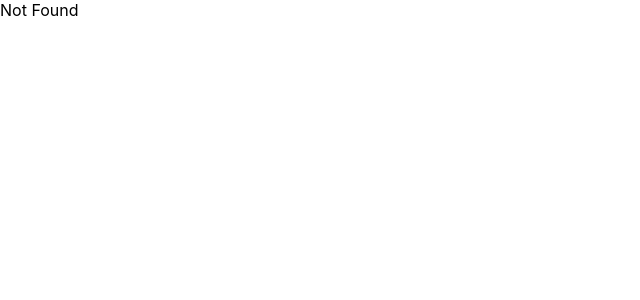
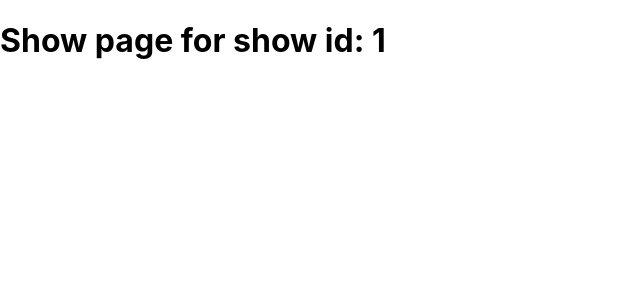
Before and after one commit to ashwinipendkar953/box-office-app, a React (Create React App) app: page /show/1 in a window 1280 px wide. Shown: the top 300 px of the page, without its empty margins (0-640 px from the left). Built offline with nearby package versions, Linux system fonts and the light colour scheme.

Commit message:
created dynamic show page

```diff
--- a/src/App.jsx
+++ b/src/App.jsx
@@ -2,6 +2,7 @@
 import Home from './pages/Home';
 import Starred from './pages/Starred';
 import MainLayout from './components/MainLayout';
+import Show from './pages/Show';
 
 function App() {
   return (
@@ -11,6 +12,7 @@
           <Route path="/" element={<Home />} />
           <Route path="/starred" element={<Starred />} />
         </Route>
+        <Route path="/show/:showId" element={<Show />} />
 
         <Route path="*" element={<div>Not Found</div>} />
         {/* <Route path="/" element={<App />}>
--- a/src/components/shows/ShowCard.jsx
+++ b/src/components/shows/ShowCard.jsx
@@ -15,7 +15,7 @@
       <p>{summaryStripped}</p>
 
       <div>
-        <Link to="/">Read more</Link>
+        <Link to={`/show/${id}`}>Read more</Link>
         <button type="button">Star me</button>
       </div>
     </div>
--- /dev/null
+++ b/src/pages/Show.jsx
@@ -0,0 +1,11 @@
+import { useParams } from 'react-router-dom';
+const Show = () => {
+  const { showId } = useParams();
+  return (
+    <div>
+      <h1>Show page for show id: {showId}</h1>
+    </div>
+  );
+};
+
+export default Show;
```
